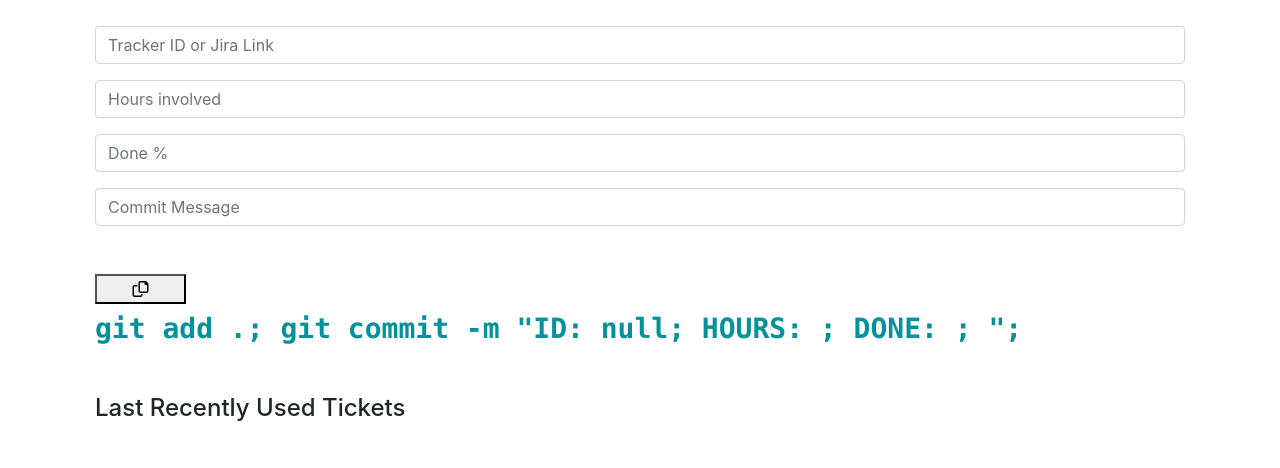
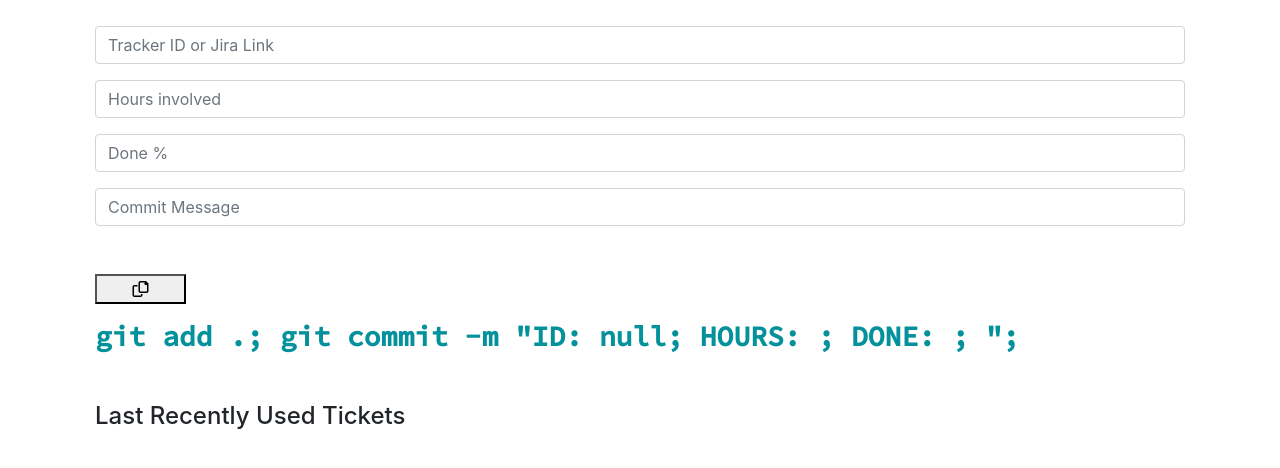
Before and after one commit to maulik-fynd/git-commit-format, a plain HTML site: page index.html in a window 1280 px wide. Shown: the part 182-650 px from the top of the page. Drawn offline with nearby package versions, Linux system fonts and the light colour scheme.

Commit message:
CommitLine Text Format Change

```diff
--- a/index.html
+++ b/index.html
@@ -12,6 +12,9 @@
       integrity="sha384-xOolHFLEh07PJGoPkLv1IbcEPTNtaed2xpHsD9ESMhqIYd0nLMwNLD69Npy4HI+N"
       crossorigin="anonymous"
     />
+    <link rel="preconnect" href="https://fonts.googleapis.com">
+<link rel="preconnect" href="https://fonts.gstatic.com" crossorigin>
+<link href="https://fonts.googleapis.com/css2?family=Source+Code+Pro:wght@500&display=swap" rel="stylesheet">
 
     <link
       rel="stylesheet"
@@ -24,8 +27,11 @@
       body {
         padding: 5rem;
       }
-      code {
+      #commitLine {
         color: #03919b !important;
+        font-family: 'Source Code Pro', monospace;
+        font-weight: 900 !important;
+
       }
 
     </style>
@@ -48,10 +54,7 @@
         </button>
 
 
-          <code id="commitLine" class="d-block my-2 font-weight-bold h3">
-            git add .;
-            git commit -m "ID: {{getTrackerId}}; HOURS: {{hours}}; DONE: {{donePercentage}}; {{commitMessage}}";
-          </code>
+          <p id="commitLine" class="d-block my-2 h3">git add .; git commit -m "ID: {{getTrackerId}}; HOURS: {{hours}}; DONE: {{donePercentage}}; {{commitMessage}}";</p>
 
 
         <span v-if="isCopied" class="text-success">Copied</span>
```
